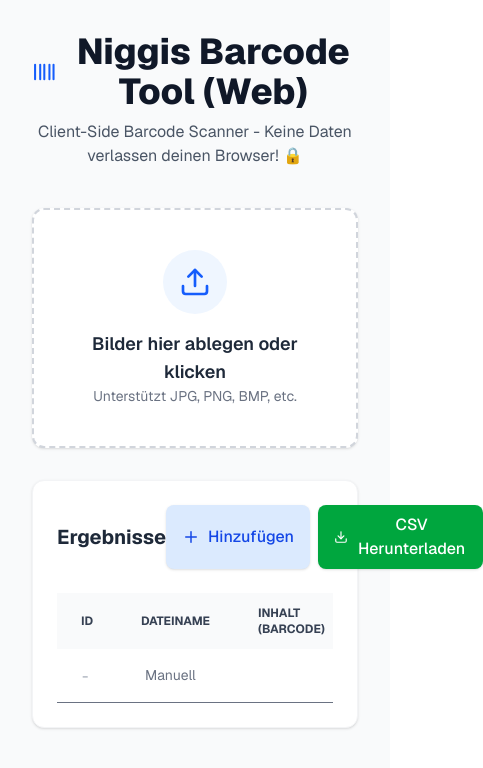
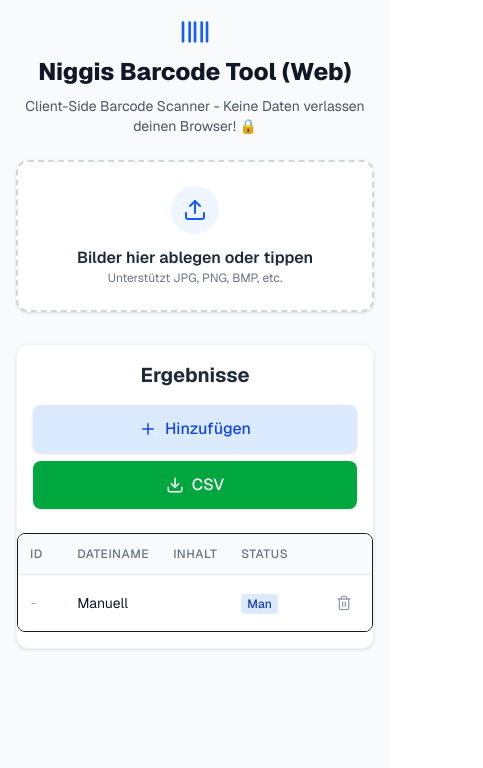
Before and after one commit to plsvb/nigglers_barcodes, a Next.js app: page / in a window 390 px wide. Both pictures are taken after a click on the button "Hinzufügen". Shown: the top 768 px of the page, 483 px wide, since content can reach past the window. Built offline with nearby package versions, Linux system fonts and the light colour scheme.

Commit message:
Update page.js

```diff
--- a/app/page.js
+++ b/app/page.js
@@ -296,22 +296,22 @@ export default function Home() {
   };
 
   return (
-    <main className="min-h-screen bg-gray-50 p-8 font-sans">
+    <main className="min-h-screen bg-gray-50 p-4 md:p-8 font-sans">
       <div className="max-w-5xl mx-auto">
 
         {/* Header */}
-        <div className="text-center mb-10">
-          <h1 className="text-4xl font-extrabold text-gray-900 flex items-center justify-center gap-3 mb-2">
-            <Barcode className="w-10 h-10 text-blue-600" />
+        <div className="text-center mb-6 md:mb-10">
+          <h1 className="text-2xl md:text-4xl font-extrabold text-gray-900 flex flex-col md:flex-row items-center justify-center gap-2 md:gap-3 mb-2">
+            <Barcode className="w-8 h-8 md:w-10 md:h-10 text-blue-600" />
             Niggis Barcode Tool (Web)
           </h1>
-          <p className="text-gray-600">
+          <p className="text-sm md:text-base text-gray-600">
             Client-Side Barcode Scanner - Keine Daten verlassen deinen Browser! 🔒
           </p>
         </div>
 
         {/* Upload Section */}
-        <div className="bg-white rounded-xl shadow-sm border-2 border-dashed border-gray-300 p-10 text-center hover:border-blue-500 transition-colors cursor-pointer relative">
+        <div className="bg-white rounded-xl shadow-sm border-2 border-dashed border-gray-300 p-6 md:p-10 text-center hover:border-blue-500 transition-colors cursor-pointer relative active:bg-gray-50">
           <input
             type="file"
             multiple
@@ -320,13 +320,13 @@ export default function Home() {
             className="absolute inset-0 w-full h-full opacity-0 cursor-pointer"
             disabled={isScanning}
           />
-          <div className="flex flex-col items-center gap-4">
-            <div className="w-16 h-16 bg-blue-50 rounded-full flex items-center justify-center text-blue-600">
-              <Upload size={32} />
+          <div className="flex flex-col items-center gap-3 md:gap-4">
+            <div className="w-12 h-12 md:w-16 md:h-16 bg-blue-50 rounded-full flex items-center justify-center text-blue-600">
+              <Upload size={24} className="md:w-8 md:h-8" />
             </div>
             <div>
-              <h3 className="text-lg font-semibold text-gray-800">Bilder hier ablegen oder klicken</h3>
-              <p className="text-sm text-gray-500">Unterstützt JPG, PNG, BMP, etc.</p>
+              <h3 className="text-base md:text-lg font-semibold text-gray-800">Bilder hier ablegen oder tippen</h3>
+              <p className="text-xs md:text-sm text-gray-500">Unterstützt JPG, PNG, BMP, etc.</p>
             </div>
           </div>
         </div>
@@ -336,24 +336,24 @@ export default function Home() {
 
         {/* Actions & Progress */}
         {images.length > 0 && (
-          <div className="mt-8 bg-white p-6 rounded-xl shadow-sm border border-gray-100">
-            <div className="flex justify-between items-center mb-6">
-              <div className="text-gray-700 font-medium">
+          <div className="mt-6 md:mt-8 bg-white p-4 md:p-6 rounded-xl shadow-sm border border-gray-100">
+            <div className="flex flex-col md:flex-row justify-between items-center gap-4 mb-6">
+              <div className="text-gray-700 font-medium text-sm md:text-base">
                 {images.length} Bilder geladen
               </div>
-              <div className="flex gap-3">
+              <div className="flex flex-col-reverse md:flex-row gap-2 md:gap-3 w-full md:w-auto">
                  <button
                   onClick={clearAll}
                   disabled={isScanning}
-                  className="px-4 py-2 text-gray-600 hover:text-red-600 hover:bg-red-50 rounded-lg transition-colors text-sm font-medium"
+                  className="w-full md:w-auto px-4 py-3 md:py-2 text-gray-600 hover:text-red-600 hover:bg-red-50 bg-gray-50 md:bg-transparent rounded-lg transition-colors text-sm font-medium"
                 >
                   Alles löschen
                 </button>
                 <button
                   onClick={startScanning}
                   disabled={isScanning}
-                  className={`flex items-center gap-2 px-6 py-2 rounded-lg text-white font-medium transition-all ${
-                    isScanning ? 'bg-blue-400 cursor-not-allowed' : 'bg-blue-600 hover:bg-blue-700 shadow-md hover:shadow-lg'
+                  className={`w-full md:w-auto flex items-center justify-center gap-2 px-6 py-3 md:py-2 rounded-lg text-white font-medium transition-all ${
+                    isScanning ? 'bg-blue-400 cursor-not-allowed' : 'bg-blue-600 hover:bg-blue-700 shadow-md hover:shadow-lg active:scale-95'
                   }`}
                 >
                   {isScanning ? <Loader2 className="animate-spin" size={20} /> : <Barcode size={20} />}
@@ -457,13 +457,13 @@ export default function Home() {
 
         {/* Results & CSV */}
         {(results.length > 0 || !isScanning) && (
-          <div className="mt-8 bg-white p-6 rounded-xl shadow-sm border border-gray-100">
-            <div className="flex justify-between items-center mb-6">
-              <h2 className="text-xl font-bold text-gray-800">Ergebnisse</h2>
-               <div className="flex gap-2">
+          <div className="mt-8 bg-white p-4 md:p-6 rounded-xl shadow-sm border border-gray-100">
+            <div className="flex flex-col md:flex-row justify-between items-center gap-4 mb-6">
+              <h2 className="text-xl font-bold text-gray-800 w-full md:w-auto text-center md:text-left">Ergebnisse</h2>
+               <div className="flex flex-col sm:flex-row gap-2 w-full md:w-auto">
                     <button
                         onClick={addResult}
-                        className="flex items-center gap-2 px-4 py-2 bg-blue-100 text-blue-700 hover:bg-blue-200 rounded-lg font-medium shadow-sm transition-colors"
+                        className="flex items-center justify-center gap-2 px-4 py-3 md:py-2 bg-blue-100 text-blue-700 hover:bg-blue-200 rounded-lg font-medium shadow-sm transition-colors w-full sm:w-auto"
                     >
                         <Plus size={18} />
                         Hinzufügen
@@ -471,70 +471,71 @@ export default function Home() {
                     <button
                         onClick={downloadCSV}
                         disabled={results.length === 0}
-                        className="flex items-center gap-2 px-4 py-2 bg-green-600 hover:bg-green-700 text-white rounded-lg font-medium shadow-sm transition-colors disabled:opacity-50 disabled:cursor-not-allowed"
+                        className="flex items-center justify-center gap-2 px-4 py-3 md:py-2 bg-green-600 hover:bg-green-700 text-white rounded-lg font-medium shadow-sm transition-colors disabled:opacity-50 disabled:cursor-not-allowed w-full sm:w-auto"
                     >
                         <Download size={18} />
-                        CSV Herunterladen
+                        CSV
                     </button>
               </div>
             </div>
 
-            <div className="overflow-x-auto">
-              <table className="w-full text-sm text-left text-gray-500">
-                <thead className="text-xs text-gray-700 uppercase bg-gray-50">
+            <div className="overflow-x-auto -mx-4 md:mx-0">
+              <div className="min-w-full inline-block align-middle">
+                <div className="border rounded-lg overflow-hidden">
+                  <table className="min-w-full divide-y divide-gray-200">
+                    <thead className="bg-gray-50">
                       <tr>
-                    <th className="px-6 py-3 w-16">ID</th>
-                    <th className="px-6 py-3">Dateiname</th>
-                    <th className="px-6 py-3">Inhalt (Barcode)</th>
-                    <th className="px-6 py-3">Status</th>
-                    <th className="px-6 py-3 text-right">Aktionen</th>
+                        <th scope="col" className="px-3 py-3 md:px-6 text-left text-xs font-medium text-gray-500 uppercase tracking-wider w-12">ID</th>
+                        <th scope="col" className="px-3 py-3 md:px-6 text-left text-xs font-medium text-gray-500 uppercase tracking-wider max-w-[120px] md:max-w-xs">Dateiname</th>
+                        <th scope="col" className="px-3 py-3 md:px-6 text-left text-xs font-medium text-gray-500 uppercase tracking-wider">Inhalt</th>
+                        <th scope="col" className="px-3 py-3 md:px-6 text-left text-xs font-medium text-gray-500 uppercase tracking-wider w-20">Status</th>
+                        <th scope="col" className="px-3 py-3 md:px-6 text-right text-xs font-medium text-gray-500 uppercase tracking-wider w-16"></th>
                       </tr>
                     </thead>
-                <tbody>
+                    <tbody className="bg-white divide-y divide-gray-200">
                       {results.length === 0 ? (
                           <tr>
-                          <td colSpan={5} className="px-6 py-8 text-center text-gray-400 italic">
-                              Noch keine Ergebnisse. Starten Sie einen Scan oder fügen Sie manuell Einträge hinzu.
+                              <td colSpan={5} className="px-6 py-8 text-center text-gray-400 italic text-sm">
+                                  Keine Ergebnisse.
                               </td>
                           </tr>
                       ) : (
                           results.map((row) => (
-                        <tr key={row.id} className="bg-white border-b hover:bg-gray-50 group">
-                          <td className="px-6 py-3 font-mono text-gray-400">
+                            <tr key={row.id} className="hover:bg-gray-50">
+                              <td className="px-3 py-3 md:px-6 text-xs text-gray-400 font-mono">
                                 {row.ScanID ? `#${row.ScanID}` : '-'}
                               </td>
-                          <td className="px-6 py-3">
+                              <td className="px-3 py-3 md:px-6 text-sm text-gray-900 max-w-[120px] md:max-w-xs truncate">
                                 <input
                                     type="text"
                                     value={row.Dateiname}
                                     onChange={(e) => updateResult(row.id, 'Dateiname', e.target.value)}
-                                className="w-full bg-transparent border-b border-transparent hover:border-gray-300 focus:border-blue-500 focus:outline-none px-1 py-1 transition-colors"
+                                    className="w-full bg-transparent border-none focus:ring-0 p-0 text-sm truncate"
                                 />
                               </td>
-                          <td className="px-6 py-3">
+                              <td className="px-3 py-3 md:px-6 text-sm text-blue-600 font-mono">
                                 <input
                                     type="text"
                                     value={row.Inhalt}
                                     onChange={(e) => updateResult(row.id, 'Inhalt', e.target.value)}
-                                className="w-full font-mono text-blue-600 bg-transparent border-b border-transparent hover:border-gray-300 focus:border-blue-500 focus:outline-none px-1 py-1 transition-colors"
+                                    className="w-full bg-transparent border-none focus:ring-0 p-0 text-sm font-bold"
                                 />
                               </td>
-                          <td className="px-6 py-3">
+                              <td className="px-3 py-3 md:px-6 whitespace-nowrap">
                                 {row.Status === "Gefunden" ? (
-                              <span className="bg-green-100 text-green-800 text-xs font-medium px-2.5 py-0.5 rounded">Gefunden</span>
+                                  <span className="inline-flex items-center px-1.5 py-0.5 rounded text-xs font-medium bg-green-100 text-green-800">OK</span>
                                 ) : row.Status === "Manuell" ? (
-                                <span className="bg-blue-100 text-blue-800 text-xs font-medium px-2.5 py-0.5 rounded">Manuell</span>
+                                    <span className="inline-flex items-center px-1.5 py-0.5 rounded text-xs font-medium bg-blue-100 text-blue-800">Man</span>
                                 ) : (
-                              <span className="bg-red-100 text-red-800 text-xs font-medium px-2.5 py-0.5 rounded">Fehler</span>
+                                  <span className="inline-flex items-center px-1.5 py-0.5 rounded text-xs font-medium bg-red-100 text-red-800">ERR</span>
                                 )}
                               </td>
-                          <td className="px-6 py-3 text-right">
+                              <td className="px-3 py-3 md:px-6 text-right whitespace-nowrap text-sm font-medium">
                                   <button
                                     onClick={() => deleteResult(row.id)}
-                                className="text-gray-400 hover:text-red-600 p-1 rounded-full hover:bg-red-50 transition-all opacity-0 group-hover:opacity-100 focus:opacity-100"
-                                title="Löschen"
+                                    className="text-gray-400 hover:text-red-600 p-2"
                                   >
-                                  <Trash2 size={18} />
+                                      <Trash2 size={16} />
                                   </button>
                               </td>
                             </tr>
@@ -544,7 +545,10 @@ export default function Home() {
                   </table>
                 </div>
               </div>
+            </div>
+          </div>
         )}
+
       </div>
 
       {/* Image Modal */}
```
Lines whose indentation alone changed are shown as unchanged.
